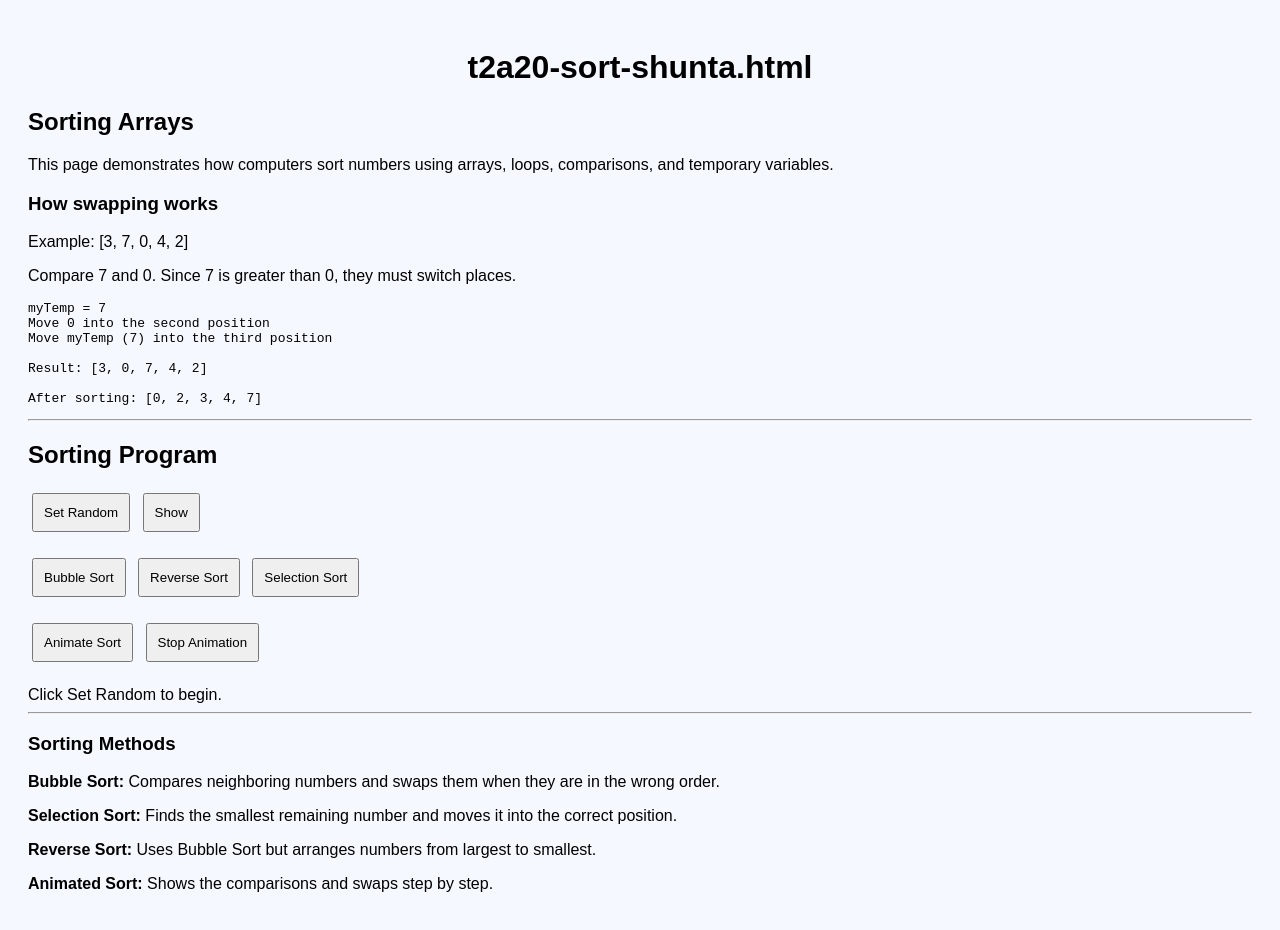
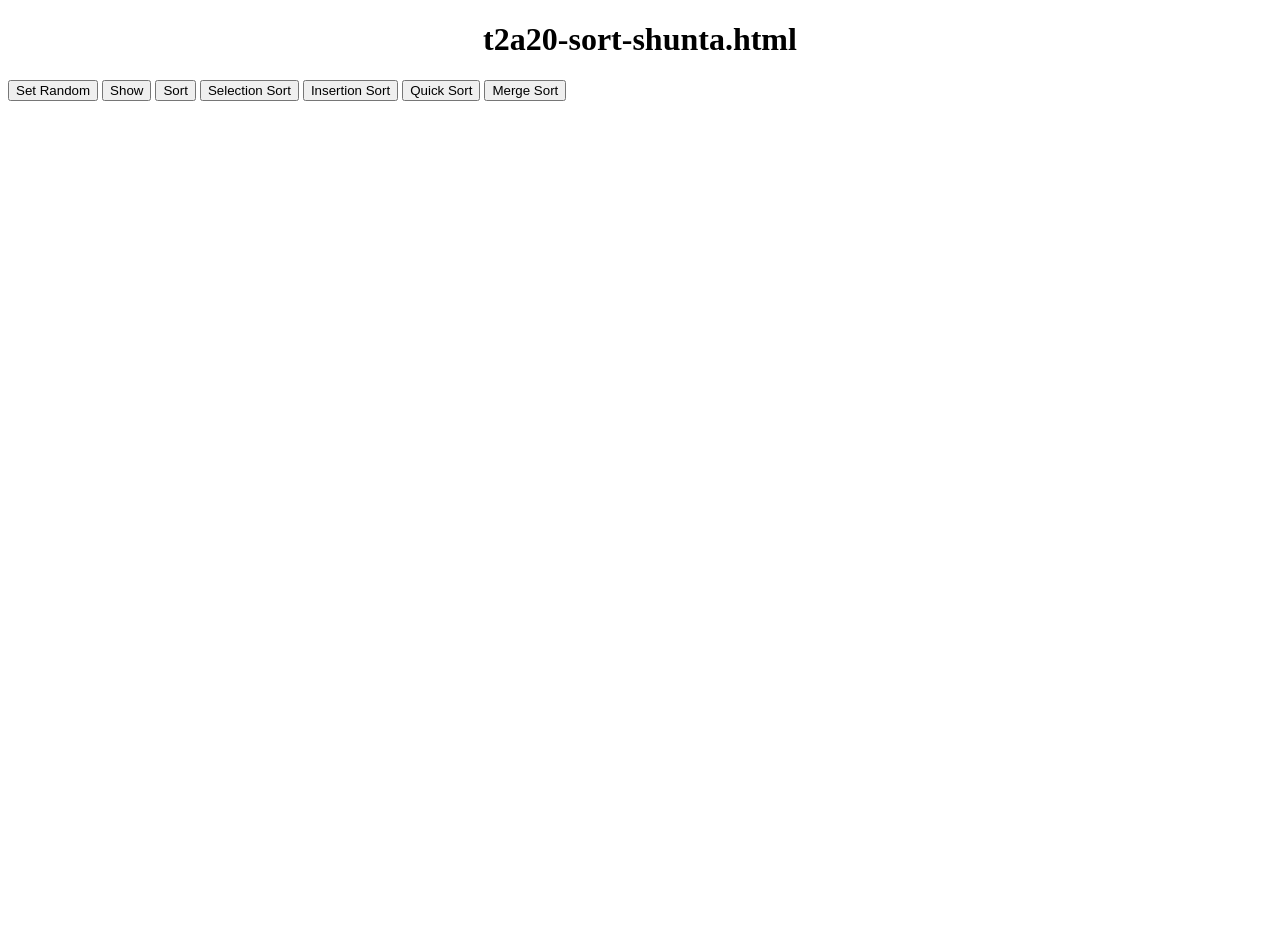
Before and after one commit to SNaka153/gamedev-shun-2026, a plain HTML site: page t2a20-sort-shunta.html in a window 1280 px wide. After the commit the page ends 800 px from the top, so only its background shows below. Drawn offline with Linux system fonts and the light colour scheme.

Commit message:
Update sorting algorithms and UI elements
Refactor sorting methods and add new sorting algorithms.

```diff
--- a/t2a20-sort-shunta.html
+++ b/t2a20-sort-shunta.html
@@ -4,443 +4,378 @@
 <head>
     <meta charset="UTF-8">
     <title>T2A20 Sort by Shunta</title>
-
-  <style>
-    body {
-      font-family: Arial, sans-serif;
-      padding: 20px;
-      background-color: #f5f9ff;
-    }
-
-    button {
-      margin: 4px;
-      padding: 10px;
-      cursor: pointer;
-    }
-
-    .number {
-      display: inline-block;
-      background-color: #d6eaff;
-      border: 2px solid #4488cc;
-      border-radius: 6px;
-      padding: 14px;
-      margin: 4px;
-      min-width: 25px;
-      text-align: center;
-      font-size: 22px;
-    }
-
-    .active {
-      background-color: #ffdd88;
-      border-color: #dd9900;
-    }
-
-    #myDiv01 {
-      margin-top: 20px;
-    }
-  </style>
 </head>
-
 <body>
 
 <h1 align="center">t2a20-sort-shunta.html</h1>
 
-<h2>Sorting Arrays</h2>
+<script>
+// Teacher's original variables
+let myMax = 52;  // Use 3 for testing, 52 for the assignment
+let myCards = new Array(myMax);
 
-<p>
-This page demonstrates how computers sort numbers
-using arrays, loops, comparisons, and temporary variables.
-</p>
-
-<h3>How swapping works</h3>
-
-<p>
-Example: [3, 7, 0, 4, 2]
-</p>
-
-<p>
-Compare 7 and 0. Since 7 is greater than 0,
-they must switch places.
-</p>
-
-<pre>
-myTemp = 7
-Move 0 into the second position
-Move myTemp (7) into the third position
-
-Result: [3, 0, 7, 4, 2]
-
-After sorting: [0, 2, 3, 4, 7]
-</pre>
-
-<hr>
-
-<h2>Sorting Program</h2>
-
-<script>
-
-// Global variables
-let myMax = 5;
-let myCards = new Array(myMax);
-let myHasNumbers = false;
-let myTimer = null;
+// NEW: Save the original numbers
+let myOriginalCards = [];
+let myComparisons = 0;
 
 
-// Stop the animation
-function myStopAnimation() {
+// NEW: Start each sort with the same numbers
+function myStartSort() {
 
-  clearInterval(myTimer);
-  myTimer = null;
-
-}
-
-
-// Check if numbers exist
-function myReady() {
-
-  if (!myHasNumbers) {
-    document.getElementById('myDiv01').textContent =
+    if (myOriginalCards.length === 0) {
+        document.getElementById('myDiv01').innerHTML =
             'Click Set Random first.';
         return false;
     }
+
+    myCards = myOriginalCards.slice();
+    myComparisons = 0;
 
     return true;
 }
 
 
-// 1. Create random numbers
-function mySetRandom() {
+// NEW: Display sorting results
+function myShowResult(myMethod) {
 
-  myStopAnimation();
+    let myTemp = '<b>' + myMethod + '</b><br>';
+
+    myTemp += 'Before: ' +
+        myOriginalCards.join(', ') + '<br>';
+
+    myTemp += 'After: ' +
+        myCards.join(', ') + '<br>';
+
+    myTemp += 'Comparisons: ' +
+        myComparisons + '<br><br>';
 
     for (let myLoop = 0; myLoop < myMax; myLoop++) {
 
-    myCards[myLoop] =
-      Math.floor(Math.random() * 10);
-
+        myTemp += myLoop + ' = ' +
+            myCards[myLoop] + '<br>';
     }
 
-  myHasNumbers = true;
-
-  document.getElementById('myDiv01').textContent =
-    'Numbers generated! Click Show to display them.';
-
+    document.getElementById('myDiv01').innerHTML =
+        myTemp;
 }
 
 
-// Display the array
-function myDisplay(title, before = null,
-                   comparisons = null, swaps = null,
-                   first = -1, second = -1) {
+// BASIC SORT: Bubble Sort
+function myBubbleSort() {
 
-  const output = document.getElementById('myDiv01');
+    if (!myStartSort()) return;
 
-  output.innerHTML = '';
+    for (let myPass = 0;
+         myPass < myMax - 1;
+         myPass++) {
 
-  const heading = document.createElement('h3');
-  heading.textContent = title;
-  output.appendChild(heading);
+        let mySwapped = false;
 
-  if (before !== null) {
-    const beforeText = document.createElement('p');
-    beforeText.textContent =
-      'Before: ' + before.join(', ');
-    output.appendChild(beforeText);
+        for (let myLoop = 0;
+             myLoop < myMax - 1 - myPass;
+             myLoop++) {
+
+            myComparisons++;
+
+            if (myCards[myLoop] >
+                myCards[myLoop + 1]) {
+
+                let myTemp = myCards[myLoop];
+
+                myCards[myLoop] =
+                    myCards[myLoop + 1];
+
+                myCards[myLoop + 1] = myTemp;
+
+                mySwapped = true;
+            }
         }
 
-  // Display each number
-  for (let i = 0; i < myMax; i++) {
-
-    const box = document.createElement('span');
-
-    box.className = 'number';
-
-    if (i === first || i === second) {
-      box.className += ' active';
+        if (!mySwapped) break;
     }
 
-    box.textContent = myCards[i];
-
-    output.appendChild(box);
-  }
-
-  if (comparisons !== null) {
-
-    const stats = document.createElement('p');
-
-    stats.textContent =
-      'Comparisons: ' + comparisons +
-      ' | Swaps: ' + swaps;
-
-    output.appendChild(stats);
-  }
-
+    myShowResult('Bubble Sort');
 }
 
 
-// 2. Show the current numbers
-function myShow() {
+// NEW METHOD 1: Selection Sort
+function mySelectionSort() {
 
-  if (!myReady()) return;
+    if (!myStartSort()) return;
 
-  myDisplay('Current Array');
+    for (let myLoop = 0;
+         myLoop < myMax - 1;
+         myLoop++) {
 
+        let mySmallest = myLoop;
+
+        for (let myNext = myLoop + 1;
+             myNext < myMax;
+             myNext++) {
+
+            myComparisons++;
+
+            if (myCards[myNext] <
+                myCards[mySmallest]) {
+
+                mySmallest = myNext;
+            }
+        }
+
+        if (mySmallest !== myLoop) {
+
+            let myTemp = myCards[myLoop];
+
+            myCards[myLoop] =
+                myCards[mySmallest];
+
+            myCards[mySmallest] = myTemp;
+        }
+    }
+
+    myShowResult('Selection Sort');
 }
 
 
-// 3. Bubble Sort (ascending or descending)
-function myBubbleSort(descending = false) {
+// NEW METHOD 2: Insertion Sort
+function myInsertionSort() {
 
-  if (!myReady()) return;
+    if (!myStartSort()) return;
 
-  myStopAnimation();
+    for (let myLoop = 1;
+         myLoop < myMax;
+         myLoop++) {
 
-  const before = [...myCards];
+        let myTemp = myCards[myLoop];
+        let myPosition = myLoop - 1;
 
-  let comparisons = 0;
-  let swaps = 0;
+        while (myPosition >= 0) {
 
-  // Outer loop
-  for (let pass = 0; pass < myMax - 1; pass++) {
+            myComparisons++;
 
-    // Inner loop
-    for (let i = 0; i < myMax - 1 - pass; i++) {
+            if (myCards[myPosition] > myTemp) {
 
-      comparisons++;
+                myCards[myPosition + 1] =
+                    myCards[myPosition];
 
-      let shouldSwap;
+                myPosition--;
 
-      if (descending) {
-        shouldSwap = myCards[i] < myCards[i + 1];
             } else {
-        shouldSwap = myCards[i] > myCards[i + 1];
-      }
-
-      if (shouldSwap) {
-
-        let myTemp = myCards[i];
-
-        myCards[i] = myCards[i + 1];
-
-        myCards[i + 1] = myTemp;
-
-        swaps++;
-      }
-
+                break;
             }
         }
 
-  if (descending) {
-    myDisplay('Reverse Sort - Largest to Smallest',
-              before, comparisons, swaps);
-  } else {
-    myDisplay('Bubble Sort - Smallest to Largest',
-              before, comparisons, swaps);
+        myCards[myPosition + 1] = myTemp;
     }
 
+    myShowResult('Insertion Sort');
 }
 
 
-// 4. Selection Sort
-function mySelectionSort() {
+// NEW METHOD 3: Quick Sort
+function myQuickSortPart(myLeft, myRight) {
 
-  if (!myReady()) return;
+    if (myLeft >= myRight) return;
 
-  myStopAnimation();
+    let myPivot =
+        myCards[Math.floor((myLeft + myRight) / 2)];
 
-  const before = [...myCards];
+    let mySmaller = myLeft;
+    let myLoop = myLeft;
+    let myLarger = myRight;
 
-  let comparisons = 0;
-  let swaps = 0;
+    while (myLoop <= myLarger) {
 
-  for (let i = 0; i < myMax - 1; i++) {
+        myComparisons++;
 
-    let minIndex = i;
+        if (myCards[myLoop] < myPivot) {
 
-    // Find the smallest remaining number
-    for (let j = i + 1; j < myMax; j++) {
+            let myTemp = myCards[mySmaller];
 
-      comparisons++;
+            myCards[mySmaller] = myCards[myLoop];
+            myCards[myLoop] = myTemp;
 
-      if (myCards[j] < myCards[minIndex]) {
-        minIndex = j;
+            mySmaller++;
+            myLoop++;
+
+        } else {
+
+            myComparisons++;
+
+            if (myCards[myLoop] > myPivot) {
+
+                let myTemp = myCards[myLarger];
+
+                myCards[myLarger] = myCards[myLoop];
+                myCards[myLoop] = myTemp;
+
+                myLarger--;
+
+            } else {
+                myLoop++;
+            }
+        }
     }
 
-    }
-
-    // Swap the smallest number into place
-    if (minIndex !== i) {
-
-      let myTemp = myCards[i];
-
-      myCards[i] = myCards[minIndex];
-
-      myCards[minIndex] = myTemp;
-
-      swaps++;
-    }
-
-  }
-
-  myDisplay('Selection Sort - Smallest to Largest',
-            before, comparisons, swaps);
-
+    myQuickSortPart(myLeft, mySmaller - 1);
+    myQuickSortPart(myLarger + 1, myRight);
 }
 
 
-// 5. Animated Bubble Sort
-function myAnimateBubble() {
+function myQuickSort() {
 
-  if (!myReady()) return;
+    if (!myStartSort()) return;
 
-  myStopAnimation();
+    myQuickSortPart(0, myMax - 1);
 
-  const before = [...myCards];
-  const working = [...myCards];
-
-  const frames = [];
-
-  let comparisons = 0;
-  let swaps = 0;
-
-  // Prepare every sorting step
-  for (let pass = 0; pass < myMax - 1; pass++) {
-
-    for (let i = 0; i < myMax - 1 - pass; i++) {
-
-      comparisons++;
-
-      if (working[i] > working[i + 1]) {
-
-        let myTemp = working[i];
-
-        working[i] = working[i + 1];
-
-        working[i + 1] = myTemp;
-
-        swaps++;
+    myShowResult('Quick Sort');
 }
 
-      frames.push({
-        numbers: [...working],
-        first: i,
-        second: i + 1,
-        comparisons: comparisons,
-        swaps: swaps
-      });
 
+// NEW METHOD 4: Merge Sort
+function myMerge(myLeft, myMiddle, myRight) {
+
+    let myTemp = [];
+
+    let myA = myLeft;
+    let myB = myMiddle + 1;
+
+    while (myA <= myMiddle &&
+           myB <= myRight) {
+
+        myComparisons++;
+
+        if (myCards[myA] <= myCards[myB]) {
+
+            myTemp.push(myCards[myA]);
+            myA++;
+
+        } else {
+
+            myTemp.push(myCards[myB]);
+            myB++;
         }
     }
 
-  let step = 0;
+    while (myA <= myMiddle) {
 
-  myDisplay('Animation Starting', before, 0, 0);
-
-  // Display one step at a time
-  myTimer = setInterval(function() {
-
-    const frame = frames[step];
-
-    myCards = [...frame.numbers];
-
-    myDisplay(
-      'Animated Bubble Sort',
-      before,
-      frame.comparisons,
-      frame.swaps,
-      frame.first,
-      frame.second
-    );
-
-    step++;
-
-    if (step >= frames.length) {
-
-      myStopAnimation();
-
-      myDisplay(
-        'Animation Complete!',
-        before,
-        frame.comparisons,
-        frame.swaps
-      );
-
+        myTemp.push(myCards[myA]);
+        myA++;
     }
 
-  }, 600);
+    while (myB <= myRight) {
 
+        myTemp.push(myCards[myB]);
+        myB++;
+    }
+
+    for (let myLoop = 0;
+         myLoop < myTemp.length;
+         myLoop++) {
+
+        myCards[myLeft + myLoop] =
+            myTemp[myLoop];
+    }
+}
+
+
+function myMergeSortPart(myLeft, myRight) {
+
+    if (myLeft >= myRight) return;
+
+    let myMiddle =
+        Math.floor((myLeft + myRight) / 2);
+
+    myMergeSortPart(myLeft, myMiddle);
+
+    myMergeSortPart(myMiddle + 1, myRight);
+
+    myMerge(myLeft, myMiddle, myRight);
+}
+
+
+function myMergeSort() {
+
+    if (!myStartSort()) return;
+
+    myMergeSortPart(0, myMax - 1);
+
+    myShowResult('Merge Sort');
 }
 
 </script>
 
 
-<!-- Buttons -->
+<!-- Teacher's original Set Random button -->
 
-<button onclick="mySetRandom()">
-  Set Random
-</button>
+<input type="button" value="Set Random" onclick="{
 
-<button onclick="myShow()">
-  Show
-</button>
+    for (let myLoop = 0;
+         myLoop < myMax;
+         myLoop++) {
 
-<br><br>
+        myCards[myLoop] =
+            Math.floor(Math.random() * 10);
+    }
 
-<button onclick="myBubbleSort(false)">
-  Bubble Sort
-</button>
+    myOriginalCards = myCards.slice();
 
-<button onclick="myBubbleSort(true)">
-  Reverse Sort
-</button>
+    document.getElementById('myDiv01').innerHTML =
+        'Random numbers created. Click Show.';
 
-<button onclick="mySelectionSort()">
-  Selection Sort
-</button>
-
-<br><br>
-
-<button onclick="myAnimateBubble()">
-  Animate Sort
-</button>
-
-<button onclick="myStopAnimation()">
-  Stop Animation
-</button>
+}">
 
 
-<!-- Output -->
+<!-- Teacher's original Show button -->
 
-<div id="myDiv01">
-  Click Set Random to begin.
-</div>
+<input type="button" value="Show" onclick="{
 
-<hr>
+    if (myOriginalCards.length === 0) {
 
-<h3>Sorting Methods</h3>
+        document.getElementById('myDiv01').innerHTML =
+            'Click Set Random first.';
 
-<p>
-<b>Bubble Sort:</b>
-Compares neighboring numbers and swaps them when
-they are in the wrong order.
-</p>
+    } else {
 
-<p>
-<b>Selection Sort:</b>
-Finds the smallest remaining number and moves it
-into the correct position.
-</p>
+        let myTemp = '';
 
-<p>
-<b>Reverse Sort:</b>
-Uses Bubble Sort but arranges numbers from
-largest to smallest.
-</p>
+        for (let myLoop = 0;
+             myLoop < myMax;
+             myLoop++) {
 
-<p>
-<b>Animated Sort:</b>
-Shows the comparisons and swaps step by step.
-</p>
+            myTemp += myLoop + ' = ' +
+                myCards[myLoop] + '<br>';
+        }
+
+        document.getElementById('myDiv01').innerHTML =
+            myTemp;
+    }
+
+}">
+
+
+<!-- Teacher's Sort button: Bubble Sort -->
+
+<input type="button" value="Sort"
+       onclick="myBubbleSort()">
+
+
+<!-- NEW: Additional sorting methods -->
+
+<input type="button" value="Selection Sort"
+       onclick="mySelectionSort()">
+
+<input type="button" value="Insertion Sort"
+       onclick="myInsertionSort()">
+
+<input type="button" value="Quick Sort"
+       onclick="myQuickSort()">
+
+<input type="button" value="Merge Sort"
+       onclick="myMergeSort()">
+
+
+<div id="myDiv01"></div>
 
 </body>
 </html>
```
Lines whose indentation alone changed are shown as unchanged.
